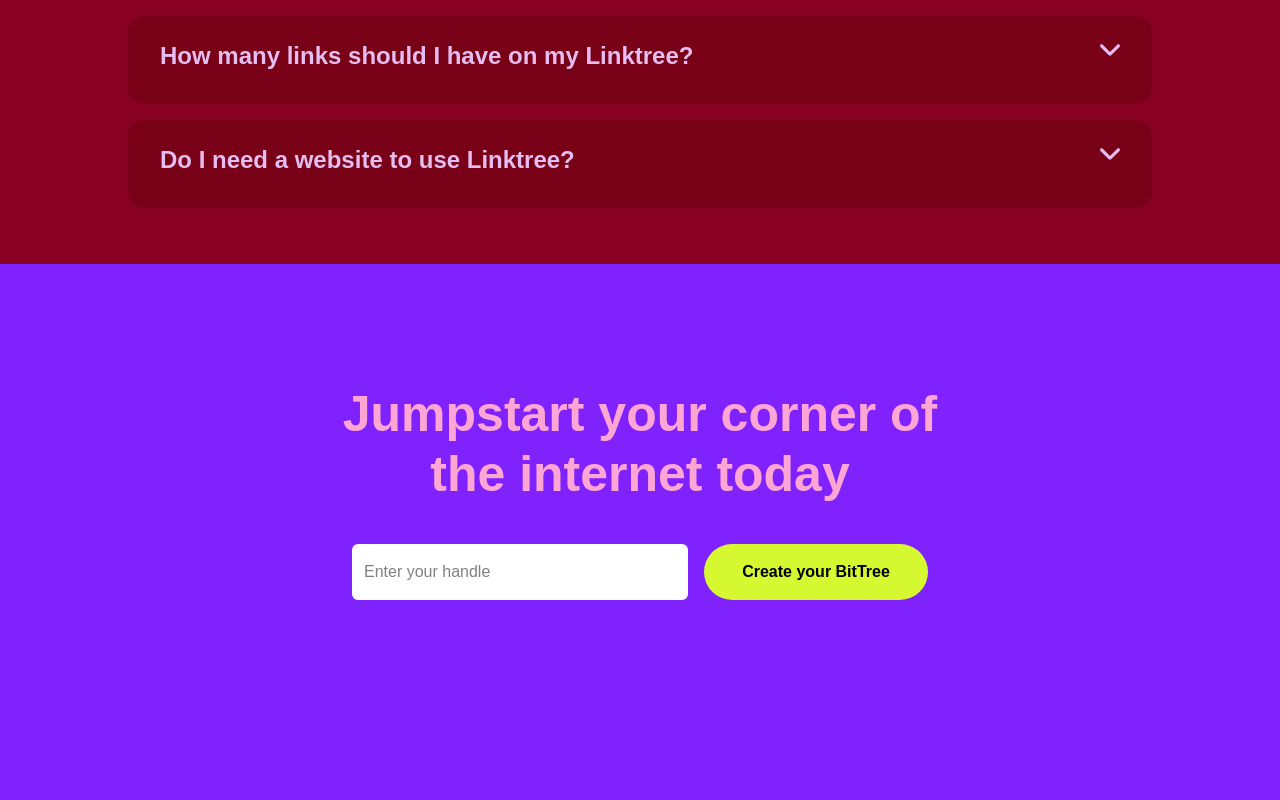
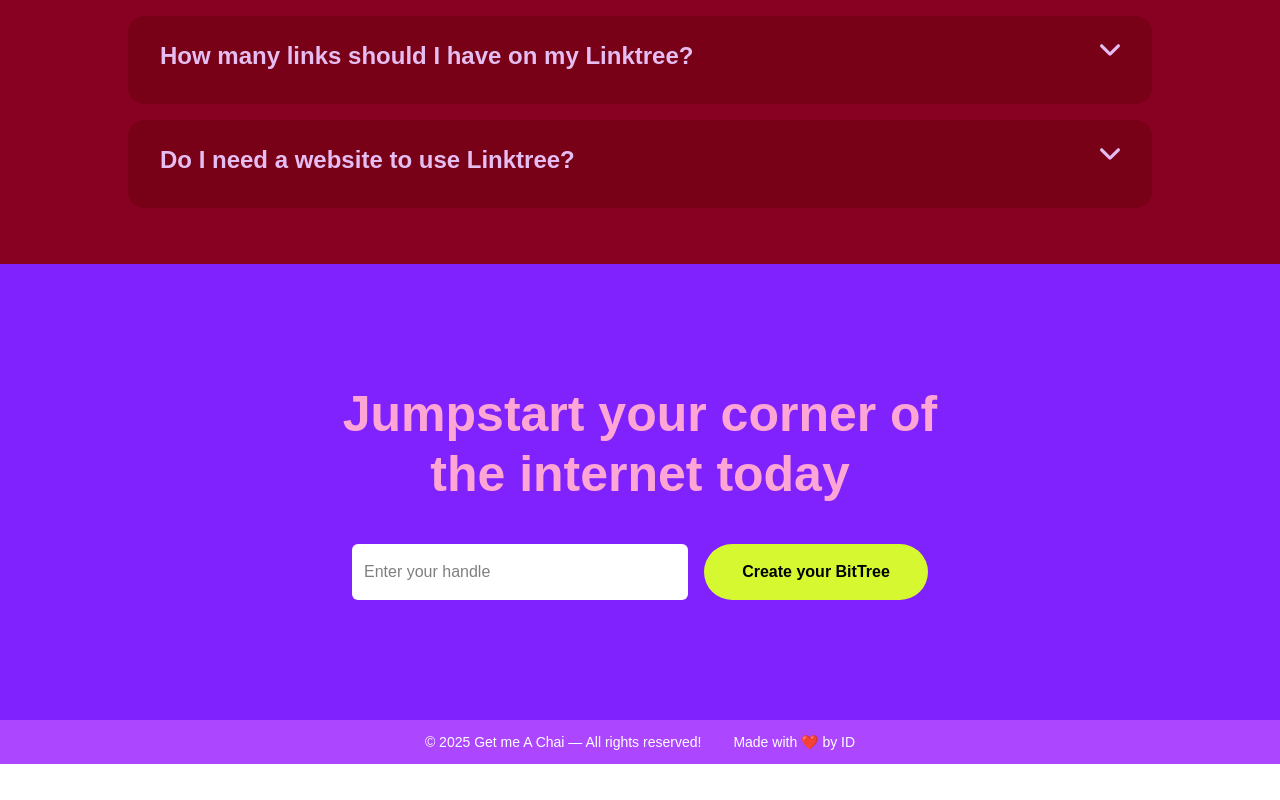
Before and after one commit to ID-compiler/BitTree, a Next.js app: page / in a window 1280 px wide. Shown: the part 5293-6093 px from the top of the page. After the commit the page ends 6057 px from the top, so only its background shows below. Built offline with nearby package versions, Linux system fonts and the light colour scheme.

Commit message:
footer update

```diff
--- a/app/page.js
+++ b/app/page.js
@@ -6,6 +6,7 @@
 import { useRouter } from "next/navigation";
 import Link from "next/link";
 import FAQSection from "@/components/FAQSection";
+import Footer from "@/components/Footer";
 
 export default function Home() {
   const router = useRouter();
@@ -211,8 +212,8 @@
        </section>
 
 
- {/* ----------- sec 7: footer ----------- */}
-      <section className="bg-violet-600 text-pink-300 flex flex-col items-center justify-center pt-30 pb-50 flex items-center ">
+ {/* ----------- sec 7: last section ----------- */}
+      <section className="bg-violet-600 text-pink-300 flex flex-col items-center justify-center pt-30 flex items-center ">
         <div className="w-[50%] mx-auto">
           <h1 className=" font-extrabold sm:text-3xl text-center"
           style={{ fontSize: "50px" }}>
@@ -234,6 +235,7 @@
             </button>
           </div>
         </div>
+              <Footer/>
       </section>
 
     </main>
--- /dev/null
+++ b/components/Footer.js
@@ -0,0 +1,20 @@
+import React from 'react';
+
+const Footer = () => {
+  const currentYear = new Date().getFullYear();
+
+  return (
+    <footer className="bg-purple-500  text-white w-full px-4 py-3 text-sm z-50 mt-30">
+      <div className="flex flex-col sm:flex-row items-center justify-center gap-2 sm:gap-8">
+        <p className="text-center">
+          &copy; {currentYear} Get me A Chai — All rights reserved!
+        </p>
+        <p className="text-center">
+          Made with ❤️ by ID
+        </p>
+      </div>
+    </footer>
+  );
+};
+
+export default Footer;
```
